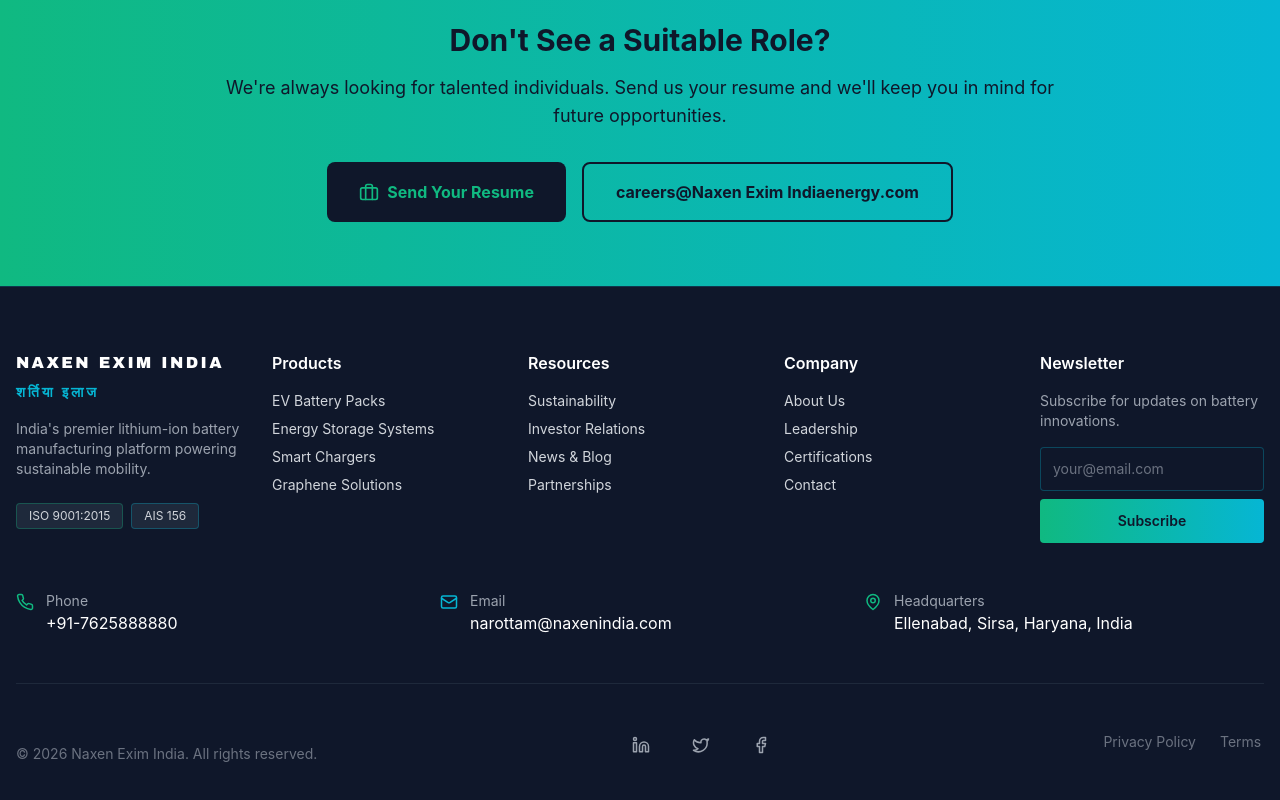
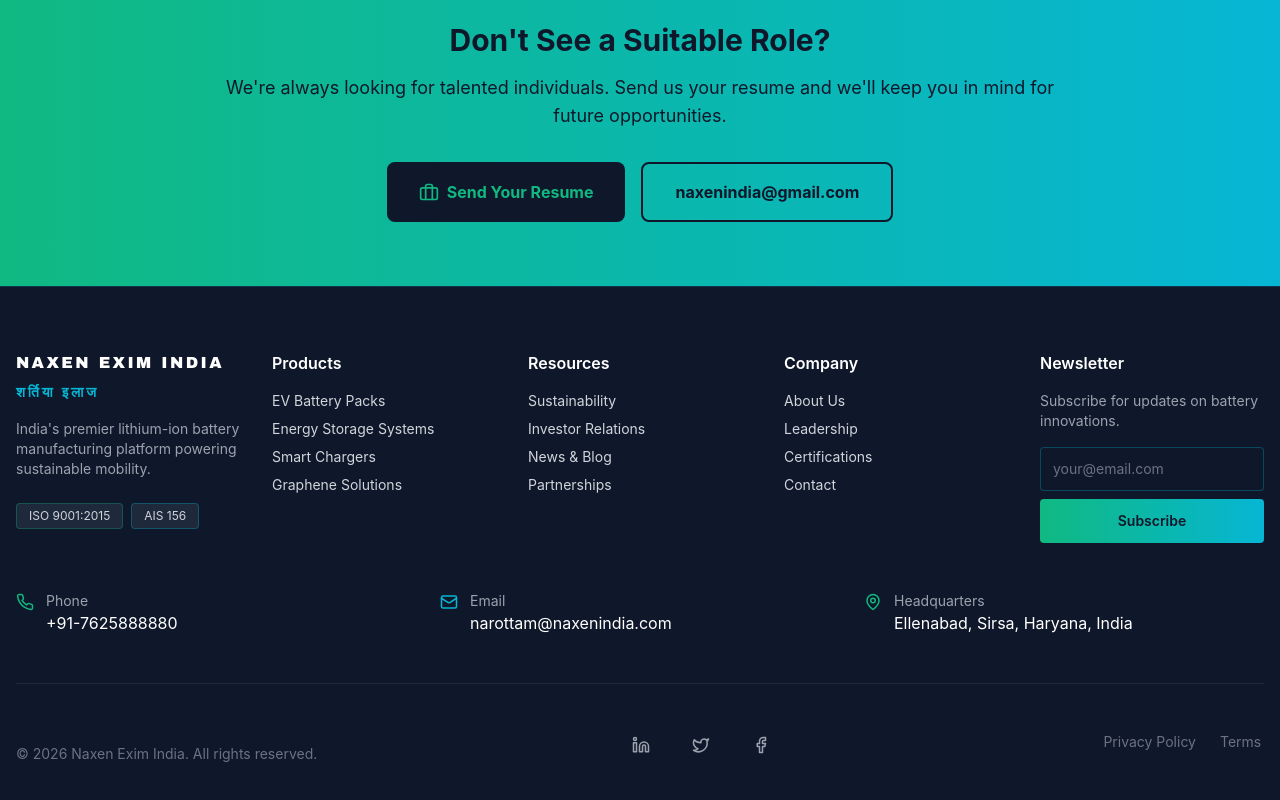
Before and after one commit to windsonmorters-lgtm/nextgen-energy-site, a React (Vite) app in the folder frontend/: page /career in a window 1280 px wide. Shown: the part 2554-3354 px from the top of the page. Built offline with nearby package versions, Linux system fonts and the light colour scheme.

Commit message:
Update careers email to naxenindia@gmail.com

```diff
--- a/frontend/src/pages/Career.tsx
+++ b/frontend/src/pages/Career.tsx
@@ -267,17 +267,17 @@
           </p>
           <div className="flex flex-col sm:flex-row justify-center gap-4">
             <a
-              href="mailto:careers@Naxen Exim Indiaenergy.com"
+              href="mailto:naxenindia@gmail.com"
               className="inline-flex items-center justify-center gap-2 px-8 py-4 bg-slate-950 text-accent-green font-bold rounded-lg hover:shadow-2xl transition"
             >
               <Briefcase className="w-5 h-5" />
               Send Your Resume
             </a>
             <a
-              href="mailto:careers@Naxen Exim Indiaenergy.com"
+              href="mailto:naxenindia@gmail.com"
               className="inline-flex items-center justify-center gap-2 px-8 py-4 border-2 border-slate-950 text-slate-950 font-bold rounded-lg hover:bg-slate-950/10 transition"
             >
-              careers@Naxen Exim Indiaenergy.com
+              naxenindia@gmail.com
             </a>
           </div>
         </div>
```
